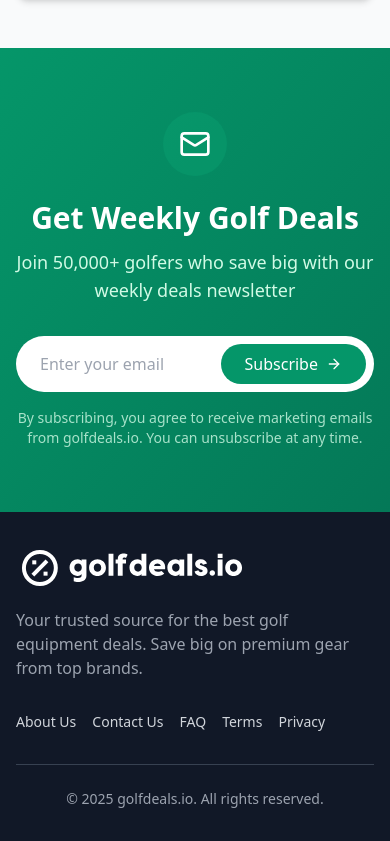
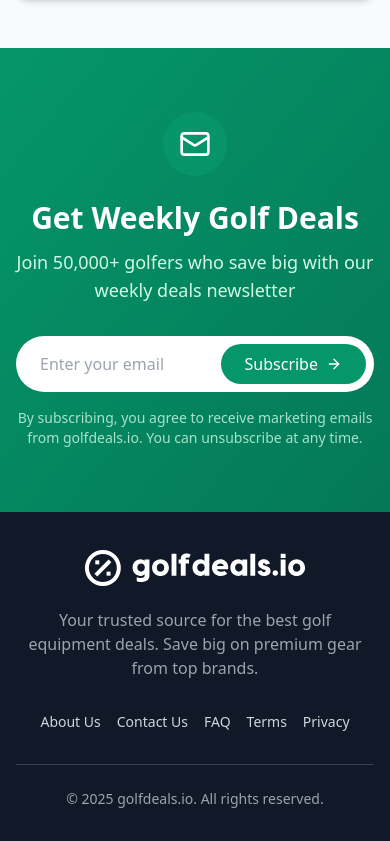
Before and after one commit to pepperfieldagency/golfdeals.io, a React (Vite) app: page / in a window 390 px wide. Shown: the part 2547-3388 px from the top of the page. Built offline with nearby package versions, Linux system fonts and the light colour scheme; no server answers; the database is empty.

Commit message:
added fav icon + centered footer on mobile

```diff
--- a/index.html
+++ b/index.html
@@ -2,7 +2,7 @@
 <html lang="en">
   <head>
     <meta charset="UTF-8" />
-    <link rel="icon" type="image/svg+xml" href="/vite.svg" />
+    <link rel="icon" type="image/svg+xml" href="/favicon.svg" />
     <meta name="viewport" content="width=device-width, initial-scale=1.0" />
     <title>golfdeals.io | Best Golf Equipment Deals</title>
   </head>
--- a/src/components/footer/Footer.tsx
+++ b/src/components/footer/Footer.tsx
@@ -6,11 +6,11 @@ export default function Footer() {
   return (
     <footer className="bg-gray-900">
       <div className="max-w-7xl mx-auto px-4 sm:px-6 lg:px-8 py-8 sm:py-12">
-        <div className="flex flex-col md:flex-row items-start justify-between gap-8">
+        <div className="flex flex-col md:flex-row items-center md:items-start justify-between gap-8">
           {/* Logo and Description */}
-          <div className="flex flex-col items-start space-y-4 max-w-sm">
+          <div className="flex flex-col items-center md:items-start space-y-4 max-w-sm">
             <Logo color="white" />
-            <p className="text-gray-400 text-base text-left">
+            <p className="text-gray-400 text-base text-center md:text-left">
               Your trusted source for the best golf equipment deals. Save big on premium gear from top brands.
             </p>
           </div>
```
Also changed, not shown: public/favicon.svg (added).
